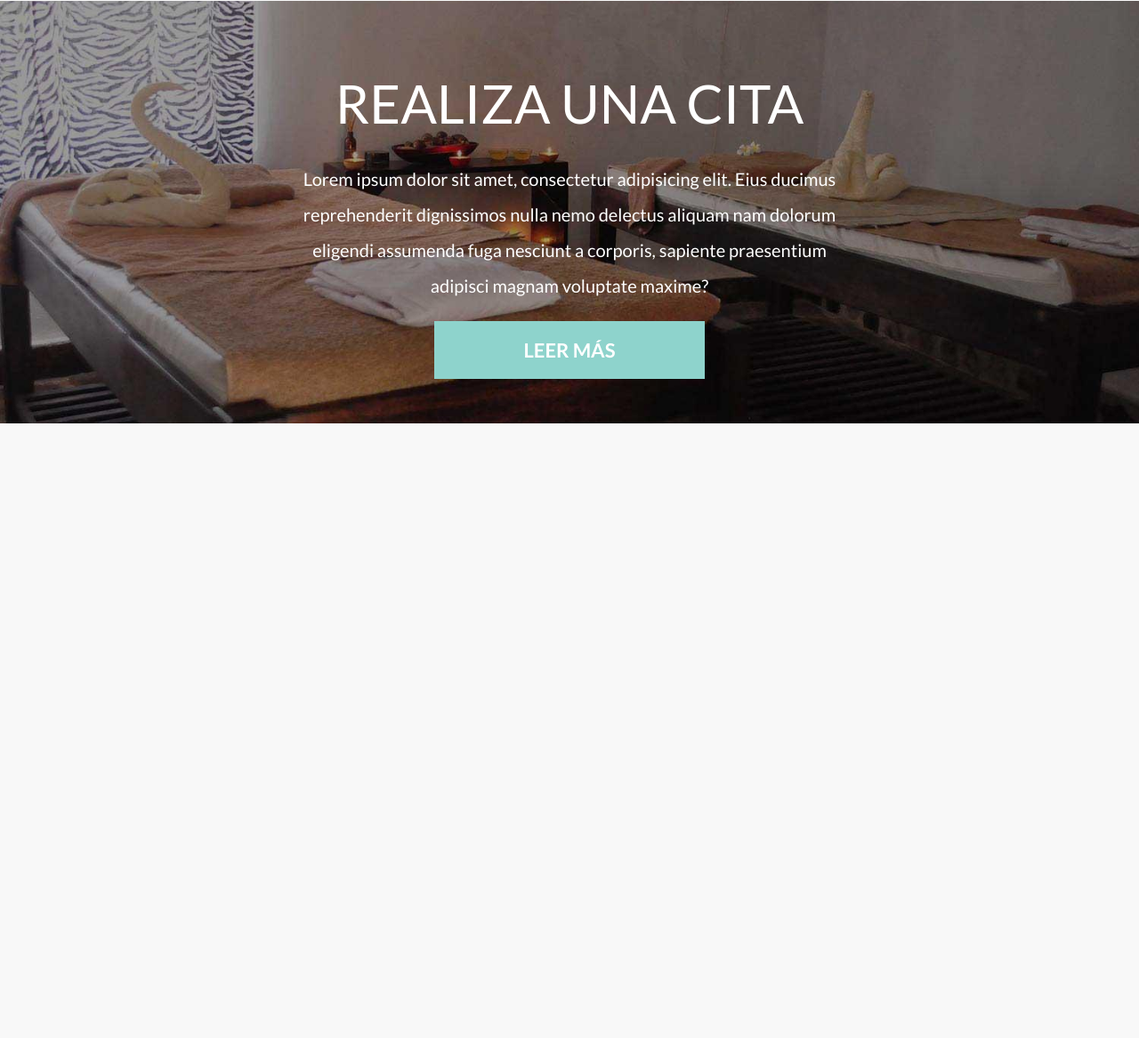
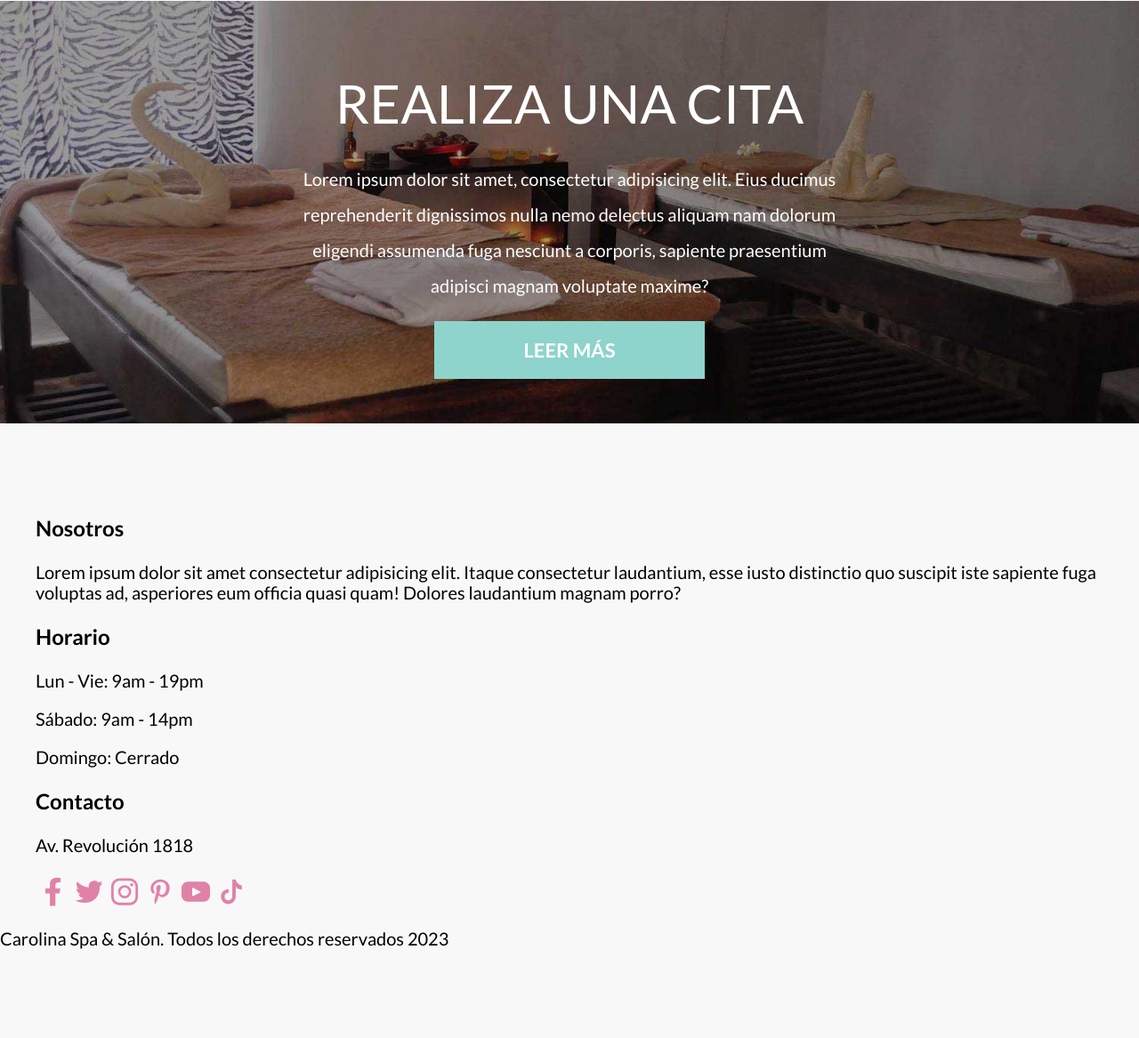
Before and after one commit to CristianMP04/carolinaspa, a website: page index.html in a window 1280 px wide. Shown: the part 2956-4123 px from the top of the page at 89% size. Before the commit the page ends 3432 px from the top, so only its background shows below. Drawn offline with Linux system fonts and the light colour scheme; a web font is replaced by a local one.

Commit message:
Create Footer
Create Footer

```diff
--- a/index.html
+++ b/index.html
@@ -134,7 +134,7 @@
                         <tr class="tabla__tr">
                             <td class="tabla__td">Sábado</td>
                             <td class="tabla__td">09.00</td>
-                            <td class="tabla__td">19.00 </td>
+                            <td class="tabla__td">14.00 </td>
                         </tr>
 
                         <tr class="tabla__tr">
@@ -210,5 +210,37 @@
         <a class="cita__enlace" href="#">Leer  Más</a>
     </section>
 
+    <footer class="footer seccion">
+        <div class="footer__grid contenedor">
+            <div class="footer__widget">
+                <h3 class="footer__heading">Nosotros</h3>
+                <p class="footer__texto">Lorem ipsum dolor sit amet consectetur adipisicing elit. Itaque consectetur laudantium, esse iusto distinctio quo suscipit iste sapiente fuga voluptas ad, asperiores eum officia quasi quam! Dolores laudantium magnam porro?</p>
+            </div>
+
+            <div class="footer__widget">
+                <h3 class="footer__heading">Horario</h3>
+                <p class="footer__texto">Lun - Vie: 9am - 19pm</p>
+                <p class="footer__texto">Sábado: 9am - 14pm</p>
+                <p class="footer__texto">Domingo: Cerrado</p>
+            </div>
+
+            <div class="footer__widget">
+                <h3 class="footer__heading">Contacto</h3>
+                <p class="footer__texto">Av. Revolución 1818</p>
+
+                <nav class="sociales">
+                    <a class="sociales__enlace" href="htpps://facebook.com"><span class="sociales__accesible">Facebook</span></a>
+                    <a class="sociales__enlace" href="htpps://twitter.com"><span class="sociales__accesible">Twitter</span></a>
+                    <a class="sociales__enlace" href="htpps://instagram.com"><span class="sociales__accesible">Instagram</span></a>
+                    <a class="sociales__enlace" href="htpps://pinterest.com"><span class="sociales__accesible">Pinterest</span></a>
+                    <a class="sociales__enlace" href="htpps://youtube.com"><span class="sociales__accesible">Youtube</span></a>
+                    <a class="sociales__enlace" href="htpps://tiktok.com"><span class="sociales__accesible">TikTok</span></a>
+                </nav>
+            </div>
+        </div>
+
+        <p class="footer__copyright">Carolina Spa & Salón. Todos los derechos reservados 2023</p>
+    </footer>
+
 </body>
 </html>
```
